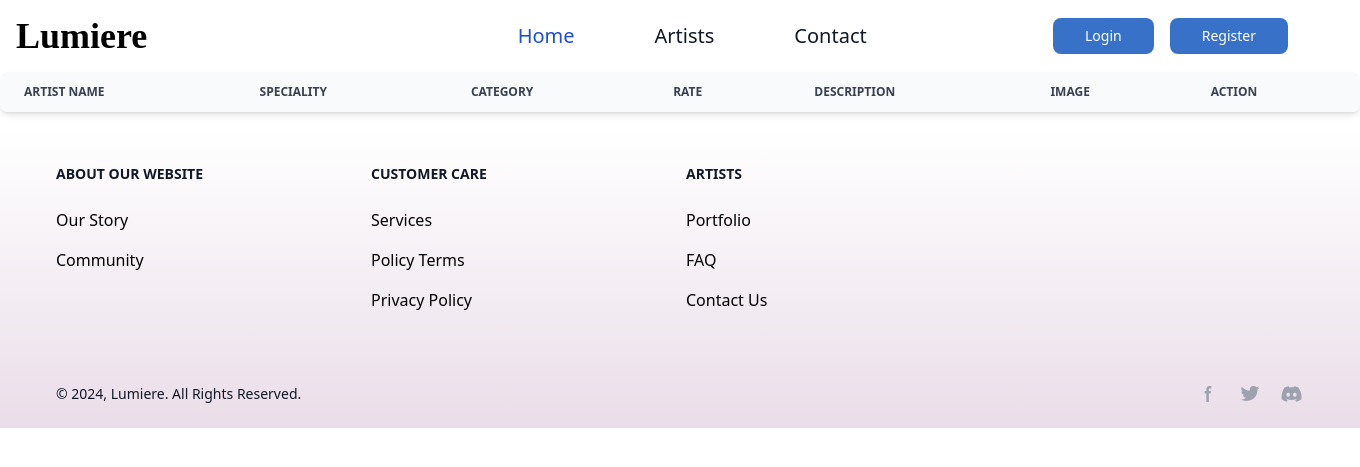
After one commit to Jengrg01/FYP, a Django app: page /artists/artistlist/ in a window 1360 px wide. The commit adds this page. Shown: the top 467 px of the page. Run offline with Django 5.2, Linux system fonts and the light colour scheme; lists and menus that the app fills with data are empty; some libraries are stand-ins or nearby versions; some web fonts are replaced.

Commit message:
ongoing progress on add artist form

```diff
--- /dev/null
+++ b/app/templates/artists/artistlist.html
@@ -0,0 +1,66 @@
+{% extends 'index.html' %}
+{% load static %}
+{% block title %}
+<title>Lumiere | Artists List</title>
+{% endblock %}
+
+{% block main_content %}
+
+
+<div class="relative overflow-x-auto shadow-md sm:rounded-lg">
+    <table class="w-full text-sm text-left rtl:text-right text-gray-500 dark:text-gray-400">
+        <thead class="text-xs text-gray-700 uppercase bg-gray-50 dark:bg-gray-700 dark:text-gray-400">
+            <tr>
+                <th scope="col" class="px-6 py-3">
+                    Artist name
+                </th>
+                <th scope="col" class="px-6 py-3">
+                    Speciality
+                </th>
+                <th scope="col" class="px-6 py-3">
+                    Category
+                </th>
+                <th scope="col" class="px-6 py-3">
+                    Rate
+                </th>
+                <th scope="col" class="px-6 py-3">
+                    Description
+                </th>
+                <th scope="col" class="px-6 py-3">
+                    Image
+                </th>
+                <th scope="col" class="px-6 py-3">
+                    Action
+                </th>
+            </tr>
+        </thead>
+        <tbody>
+            {% for m in makeup %}
+            <tr class="odd:bg-white odd:dark:bg-gray-900 even:bg-gray-50 even:dark:bg-gray-800 border-b dark:border-gray-700">
+                <th scope="row" class="px-6 py-4 font-medium text-gray-900 whitespace-nowrap dark:text-white">
+                    {{m.artist_name}}
+                </th>
+                <td class="px-6 py-4">
+                    {{m.speciality}}
+                </td>
+                <td class="px-6 py-4">
+                    {{m.category}}
+                </td>
+                <td class="px-6 py-4">
+                    {{m.rate}}
+                </td>
+                <td class="px-6 py-4">
+                    {{m.description}}
+                </td>
+                <td class="px-6 py-4">
+                    <img src="/{{m.iamge}}" alt="{{m.artist_name}}" width="200px">
+                </td>
+                <td class="px-6 py-4">
+                    <a href="#" class="font-medium text-blue-600 dark:text-blue-500 hover:underline">Edit</a>
+                </td>
+            </tr>
+            {% endfor %}
+        </tbody>
+    </table>
+</div>
+{% endblock %}
--- a/app/urls.py
+++ b/app/urls.py
@@ -5,4 +5,6 @@ from . import views
 urlpatterns = [
     path("", views.home, name='home'),
     path("artist/", views.artist, name='artist'),
+    path("addartist/", views.addArtist, name='addArtist'),
+    path("artists/artistlist/", views.artistlist, name='artistlist'),
 ]
--- a/app/views.py
+++ b/app/views.py
@@ -1,4 +1,4 @@
-from django.shortcuts import render
+from django.shortcuts import render, redirect
 from django.http import HttpResponse
 from . models import Makeup #for entry to database
 from . forms import *
@@ -21,6 +21,23 @@ def artist(request):
         "artist": makeup
     }
     return render(request, "artists/artistpage.html",context)
+
+def artistlist(request):
+     makeup = Makeup.objects.all()#no limitations
+    #the context is in dictionary form
+     context ={
+        "artist": makeup
+    }
+     return render(request, "artists/artistlist.html",context)
 # adding a form
 def addArtist(request):
-    return render(request,"artist/addartist.html",{"form": ArtistForm} )
+    if request.method == "POST":
+        # to send the data sent from method post, we need .FILES as we have images to send too
+        form = ArtistForm(request.POST, request.FILES)
+        if form.is_valid():
+            form.save()
+            # to send back to another list when form is saved.
+            return redirect('/artists/artistlist')
+        else:
+            return render(request,"artists/addartist.html", {"form": form} )
+    return render(request,"artists/addartist.html",{"form": ArtistForm} )
--- a/templates/index.html
+++ b/templates/index.html
@@ -89,7 +89,7 @@
           id="navbar-cta"
         >
           <ul
-            class="flex flex-col font-medium p-4 md:p-0 mt-4 border border-gray-100 rounded-lg bg-gray-50 md:space-x-8 rtl:space-x-reverse md:flex-row md:mt-0 md:border-0 md:bg-white"
+            class="flex flex-col font-medium p-4 md:p-0 mt-4 border border-gray-100 rounded-lg bg-gray-50 md:space-x-8 rtl:space-x-reverse md:flex-row md:mt-0 md:border-0 md:bg-white lg: -ml-20 2xl: ml-28"
           >
             <li>
               <a
```
Also changed, not shown: app/templates/artists/addartist.html (added, +25 -0 lines), static/uploads/sophia.jpg (added), static/uploads/sophia_yAjWJ16.jpg (added).
